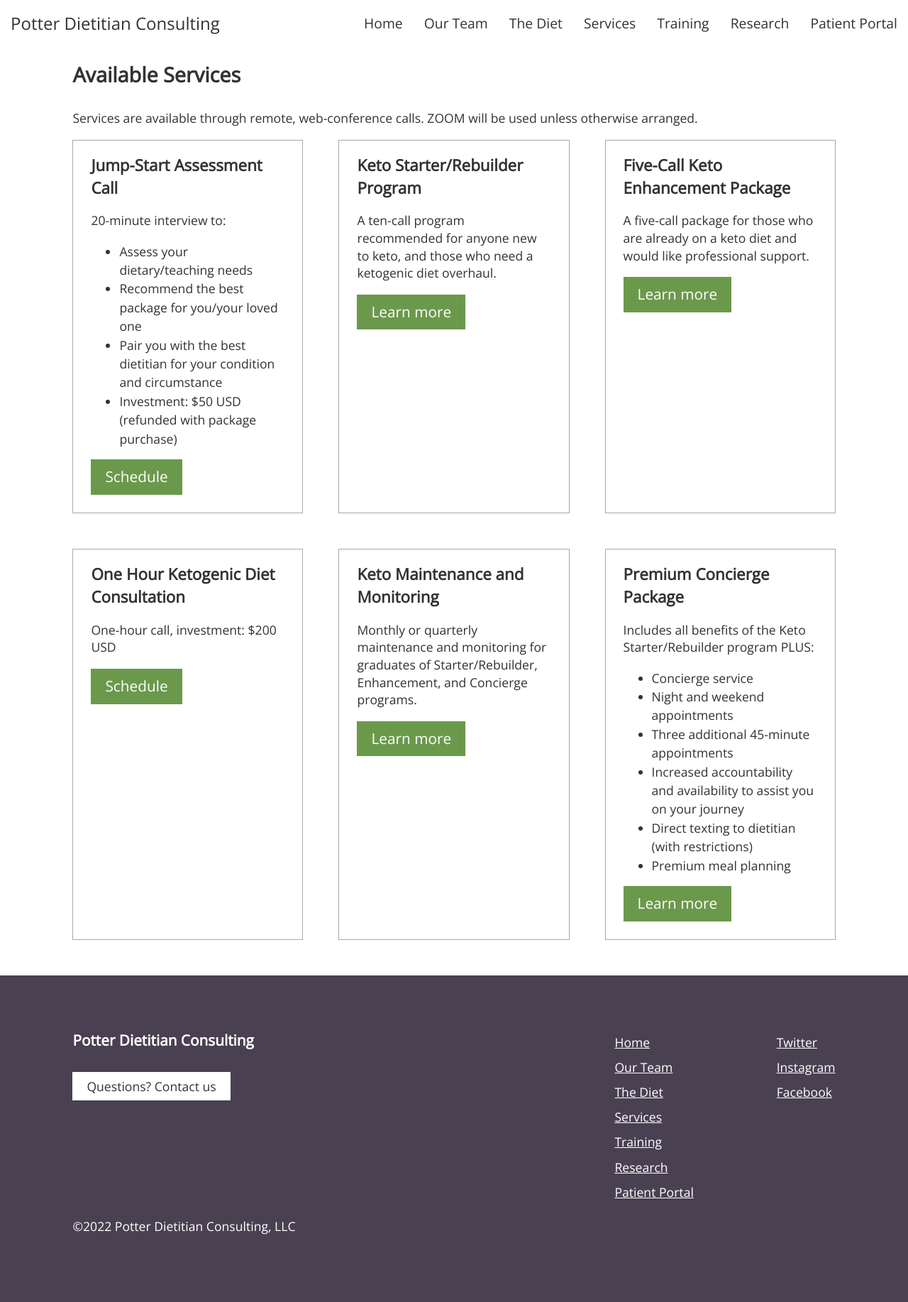
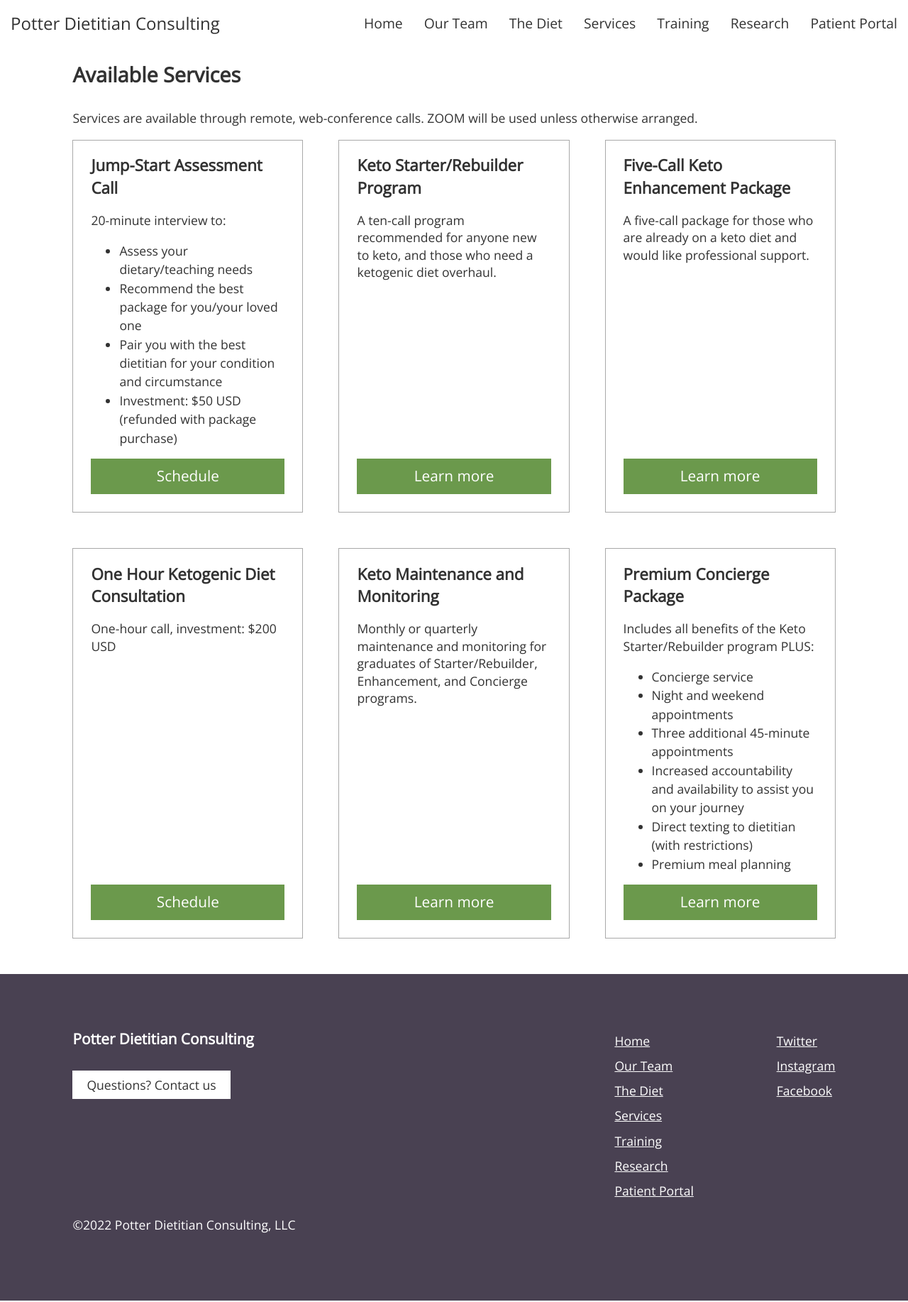
Before and after one commit to janmilosh/potterketo_jekyll, a Jekyll site: the page built from _pages/services.html, in a window 1280 px wide. Shown: the whole page at 71% size. Built offline with Jekyll 4.4.1, drawn with Linux system fonts in a browser that asks for light colours; nearby versions of some CDN libraries.

Commit message:
Improve services page layout

```diff
--- a/_includes/jump_start_body.html
+++ b/_includes/jump_start_body.html
@@ -1,3 +1,4 @@
+<div>
   <p>20-minute interview to:</p>
   <ul>
     <li>Assess your dietary/teaching needs</li>
@@ -5,4 +6,5 @@
     <li>Pair you with the best dietitian for your condition and circumstance</li>
     <li>Investment: $50 USD (refunded with package purchase)</li>
   </ul>
+</div>
 <a href="{{ '/schedule_20_minute_jump_start' | relative_url }}" class="button">Schedule</a>
--- a/_includes/mastery_image.html
+++ b/_includes/mastery_image.html
@@ -1 +1 @@
-<a href="https://www.ketomastery.pro/"><img src="assets/images/ketogenic_therapeutics_mastery.png"></a>
+<a href="https://www.ketomastery.pro/" target="_blank"><img src="assets/images/ketogenic_therapeutics_mastery.png"></a>
--- a/_pages/services.html
+++ b/_pages/services.html
@@ -32,6 +32,7 @@ title: Services
     </div>
     <div class="service">
       <h2>Premium Concierge Package</h2>
+      <div>
         <p>Includes all benefits of the Keto Starter/Rebuilder program PLUS:</p>
         <ul>
           <li>Concierge service</li>
@@ -41,6 +42,7 @@ title: Services
           <li>Direct texting to dietitian (with restrictions)</li>
           <li>Premium meal planning</li>
         </ul>
+      </div>
       <a href="{{ '/premium_concierge_package' | relative_url }}" class="button">Learn more</a>
     </div>
   </div>
--- a/_sass/main.scss
+++ b/_sass/main.scss
@@ -82,6 +82,7 @@ p, h1, h2 {
 
 a.button {
   display:inline-block;
+  text-align: center;
   background: $green;
   color: white;
   text-decoration: none;
--- a/_sass/services.scss
+++ b/_sass/services.scss
@@ -6,6 +6,15 @@
   .service {
     border: 1px solid darkgrey;
     padding: 1px 25px 25px;
+  }
+}
+
+.service {
+  display: grid;
+  grid-template-columns: 1fr;
+  grid-template-rows: min-content auto 50px;
+  h2 {
+    margin-bottom: 0;
   }
 }
 
--- a/_sass/testimonials.scss
+++ b/_sass/testimonials.scss
@@ -74,9 +74,6 @@
 @media only screen and (min-width: 960px) {
   .testimonial-grid {
     width: 950px;
-    // padding: 0 0 5vw;
-    // margin: 0 auto;
-    // gap: 2vw;
     grid-template-columns: repeat(6, 1fr);
     grid-template-areas:
       "t6 t6 t6 t6 t6 t6"
```
Also changed, not shown: README.md (+1 -1 lines), 7 other files. Lines whose indentation alone changed are shown as unchanged.
